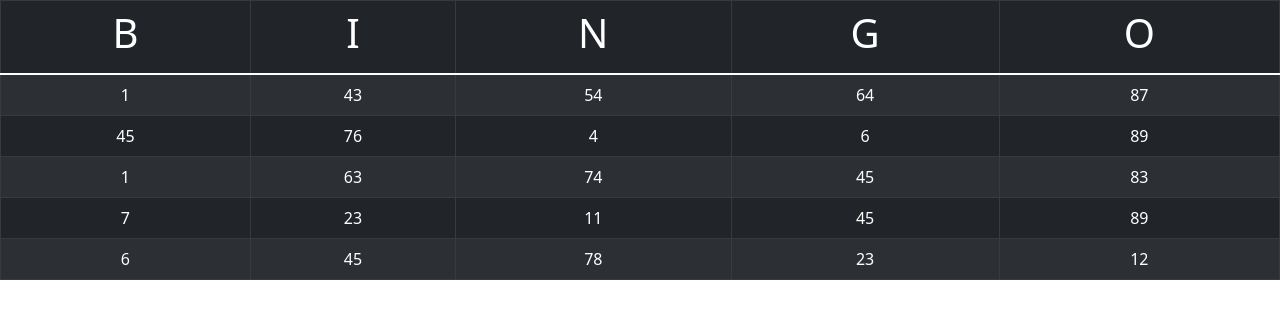
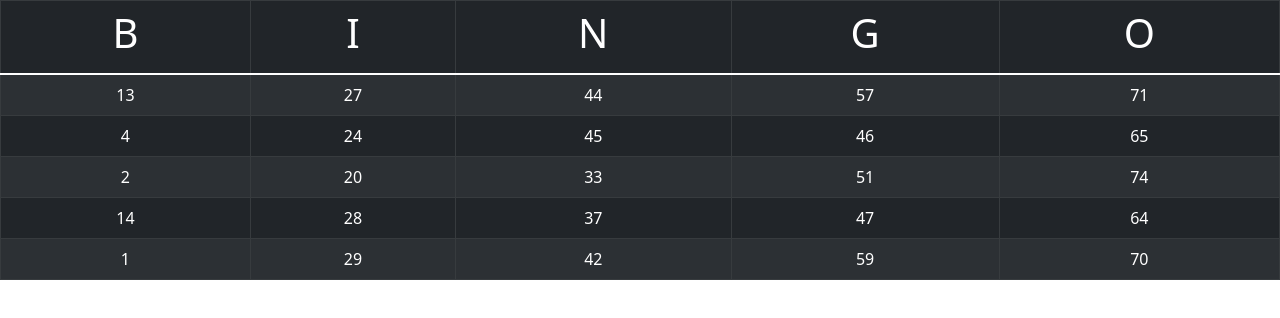
Before and after one commit to Jay-Pee30/BINGO_WEB, a plain HTML site: page index.html in a window 1280 px wide. Drawn offline with nearby package versions, Linux system fonts and the light colour scheme.

Commit message:
added num generator on table GUI

```diff
--- a/index.html
+++ b/index.html
@@ -31,39 +31,39 @@
             </thead>
             <tbody>
                 <tr>
-                    <td>1</td>
-                    <td>43</td>
-                    <td>54</td>
-                    <td>64</td>
-                    <td>87</td>
+                    <td id="td1">1</td>
+                    <td id="td2">43</td>
+                    <td id="td3">54</td>
+                    <td id="td4">64</td>
+                    <td id="td5">87</td>
                 </tr>
                 <tr>
-                    <td>45</td>
-                    <td>76</td>
-                    <td>4</td>
-                    <td>6</td>
-                    <td>89</td>
+                    <td id="td6">45</td>
+                    <td id="td7">76</td>
+                    <td id="td8">4</td>
+                    <td id="td9">6</td>
+                    <td id="td10">89</td>
                 </tr>
                 <tr>
-                    <td>1</td>
-                    <td>63</td>
-                    <td>74</td>
-                    <td>45</td>
-                    <td>83</td>
+                    <td id="td11">1</td>
+                    <td id="td12">63</td>
+                    <td id="td13">74</td>
+                    <td id="td14">45</td>
+                    <td id="td15">83</td>
                 </tr>
                 <tr>
-                    <td>7</td>
-                    <td>23</td>
-                    <td>11</td>
-                    <td>45</td>
-                    <td>89</td>
+                    <td id="td16">7</td>
+                    <td id="td17">23</td>
+                    <td id="td18">11</td>
+                    <td id="td19">45</td>
+                    <td id="td20">89</td>
                 </tr>
                 <tr>
-                    <td>6</td>
-                    <td>45</td>
-                    <td>78</td>
-                    <td>23</td>
-                    <td>12</td>
+                    <td id="td21">6</td>
+                    <td id="td22">45</td>
+                    <td id="td23">78</td>
+                    <td id="td24">23</td>
+                    <td id="td25">12</td>
                 </tr>
 
             </tbody>
--- a/index.js
+++ b/index.js
@@ -1,81 +1,142 @@
-console.log("Welcome to BINGO");
+let BingoArray = [[], [], [], [], []];
 let B = false,
     I = false,
     N = false,
     G = false,
     O = false;
 
-    let BNumber, INumber, NNumber, GNumber, ONumber;
+function newNumber(maxNumber) {
 
-function newNumber (maxNumber) {
-   let x = Math.floor(Math.random() * maxNumber) + 1;
+let loop1 = true;
+let loop2 = true;
+let loop3 = true;
+let loop4 = true;
+let loop5 = true;
 
-    //if else statement
-    if(x <= 15) {
-        console.log(`New number ${x} belongs to "B"`);
-        B = true;
-        BNumber = x;
-    } else if (x >= 16 && x <= 30) {
-        console.log(`New number ${x} belongs to "I"`);
-        I = true;
-        INumber = x;
-    } else if (x >= 31 && x <= 45) {
-        console.log(`New number ${x} belongs to "N"`);
-        N = true;
-        NNumber = x;
-    } else if (x >= 46 && x <= 60) {
-        console.log(`New number ${x} belongs to "G"`);
-        G = true;
-        GNumber = x;
-    } else if (x >= 61 && x <= 75) {
-        console.log(`New number ${x} belongs to "O"`);
-        O = true;
-        ONumber = x;
-    } else {
-        console.log(`New number ${x} is invalid.`);
+while (loop1 == true) {
+    let x = Math.floor(Math.random() * maxNumber) + 1;
+    if (x <= 15){
+
+        if (!BingoArray[0].includes(x)) {
+            BingoArray[0].push(x);
+            document.querySelector("#td1").textContent = BingoArray[0][0];
+            document.querySelector("#td6").textContent = BingoArray[0][1];
+            document.querySelector("#td11").textContent = BingoArray[0][2];
+            document.querySelector("#td16").textContent = BingoArray[0][3];
+            document.querySelector("#td21").textContent = BingoArray[0][4];
+
+            if (BingoArray[0][0,1,2,3,4] != null) {
+                B = true;
+            loop1 = false;
+            }
+
+          }
+
 
 
     }
+}
 
-    if (B == true && I == true && N == true && G == true && O == true) {
-        console.log(`BINGOO!!`);
-        console.table({
-            B: BNumber,
-            I: INumber,
-            N: NNumber,
-            G: GNumber,
-            O: ONumber,
-        });
+while (loop2 == true) {
+
+    let x = Math.floor(Math.random() * maxNumber) + 1;
+    if (x >= 16 && x <= 30){
+
+        if (!BingoArray[1].includes(x)) {
+            BingoArray[1].push(x);
+
+            document.querySelector("#td2").textContent = BingoArray[1][0];
+            document.querySelector("#td7").textContent = BingoArray[1][1];
+            document.querySelector("#td12").textContent = BingoArray[1][2];
+            document.querySelector("#td17").textContent = BingoArray[1][3];
+            document.querySelector("#td22").textContent = BingoArray[1][4];
+
+          }
+          if (BingoArray[1][0,1,2,3,4] != null) {
+            I = true;
+        loop2 = false;
+        }
+
+
     }
+}
+while (loop3 == true) {
+
+    let x = Math.floor(Math.random() * maxNumber) + 1;
+    if (x >= 31 && x <= 45){
+
+        if (!BingoArray[2].includes(x)) {
+            BingoArray[2].push(x);
+
+            document.querySelector("#td3").textContent = BingoArray[2][0];
+            document.querySelector("#td8").textContent = BingoArray[2][1];
+            document.querySelector("#td13").textContent = BingoArray[2][2];
+            document.querySelector("#td18").textContent = BingoArray[2][3];
+            document.querySelector("#td23").textContent = BingoArray[2][4];
+
+          }
+
+          if (BingoArray[2][0,1,2,3,4] != null) {
+            N = true;
+        loop3 = false;
+        }
+
+    }
+}
+while (loop4 == true) {
+
+    let x = Math.floor(Math.random() * maxNumber) + 1;
+    if (x >= 46 && x <= 60){
+
+        if (!BingoArray[3].includes(x)) {
+            BingoArray[3].push(x);
+
+            document.querySelector("#td4").textContent = BingoArray[3][0];
+            document.querySelector("#td9").textContent = BingoArray[3][1];
+            document.querySelector("#td14").textContent = BingoArray[3][2];
+            document.querySelector("#td19").textContent = BingoArray[3][3];
+            document.querySelector("#td24").textContent = BingoArray[3][4];
+
+          }
+
+          if (BingoArray[3][0,1,2,3,4] != null) {
+            G = true;
+        loop4 = false;
+        }
+
+    }
+}
+while (loop5 == true) {
+
+    let x = Math.floor(Math.random() * maxNumber) + 1;
+    if (x >= 61 && x <= 75){
+
+        if (!BingoArray[4].includes(x)) {
+            BingoArray[4].push(x);
+
+            document.querySelector("#td5").textContent = BingoArray[4][0];
+            document.querySelector("#td10").textContent = BingoArray[4][1];
+            document.querySelector("#td15").textContent = BingoArray[4][2];
+            document.querySelector("#td20").textContent = BingoArray[4][3];
+            document.querySelector("#td25").textContent = BingoArray[4][4];
+
+          }
+
+          if (BingoArray[4][0,1,2,3,4] != null) {
+            loop5 = false;
+            O = true;
+        }
+
+    }
+}
+
 
 }
 
+while (!B || !I || !N || !G || !O) {
+    newNumber(75);
 
-// loops
-// let counter = 10;
-// for (counter; counter >= 0; counter-- ) {
-//         console.log(counter);
-//         if (counter == 3) break;
-// newNumber(75);
-
-// }
-
-while (!B || !I || !N || !G || !O) {
-newNumber(75);
+    if (B || I || N || G || O) {
+        console.log(`BINGOOOO!!!`);
+    }
 }
-
-// let counter = 10;
-// while (counter >= 0) {
-//     console.log(`Current counter is ${counter} `);
-//     counter--;
-// }
-
-// while (counter >= 0) {
-//     console.log(`Current counter is ${counter} `);
-//     counter--;
-// }
-// counter = 5;
-// do {
-//     console.log(`Current counter is ${counter} `);
-//         counter--;
-// } while (counter >= 0);
```
